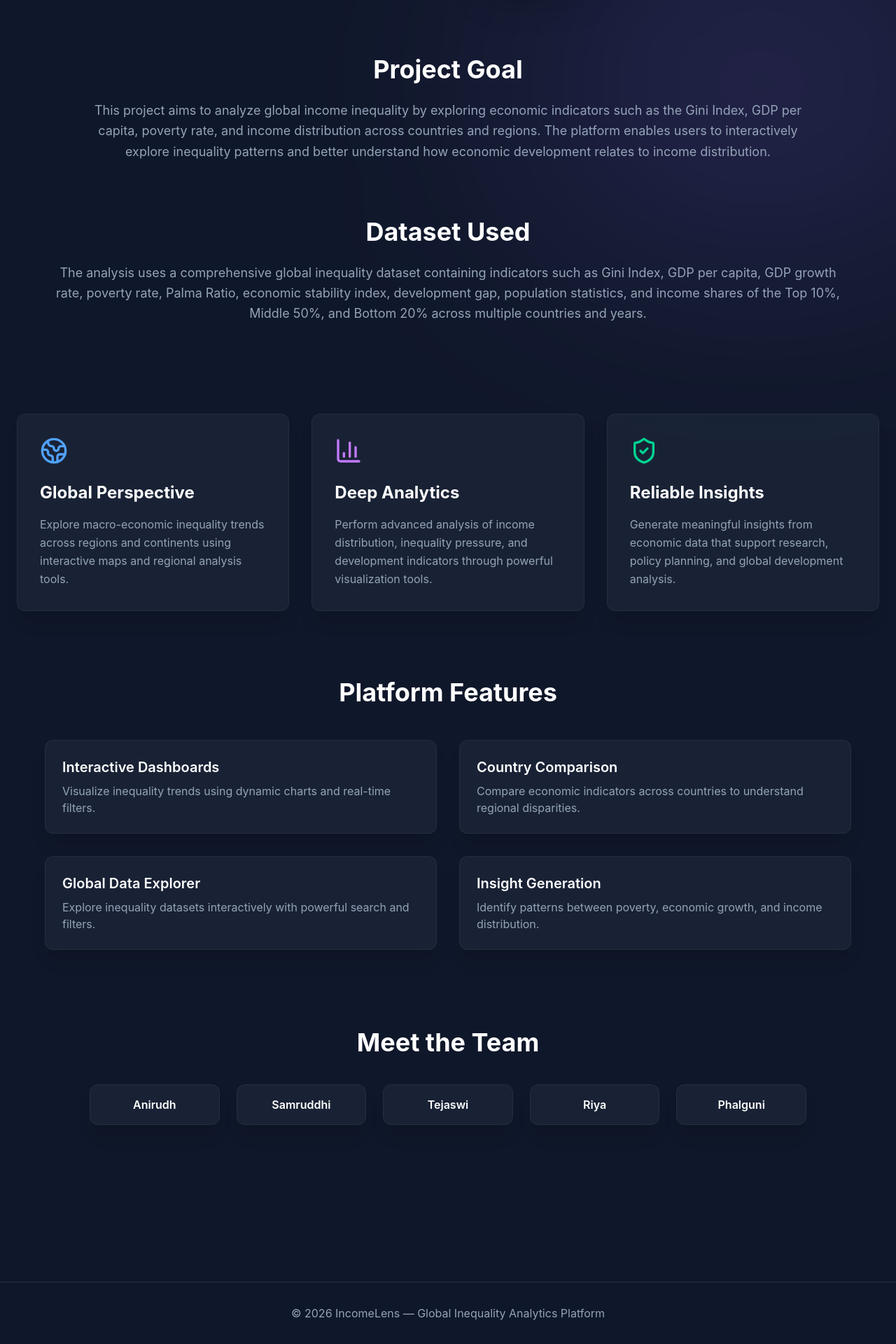
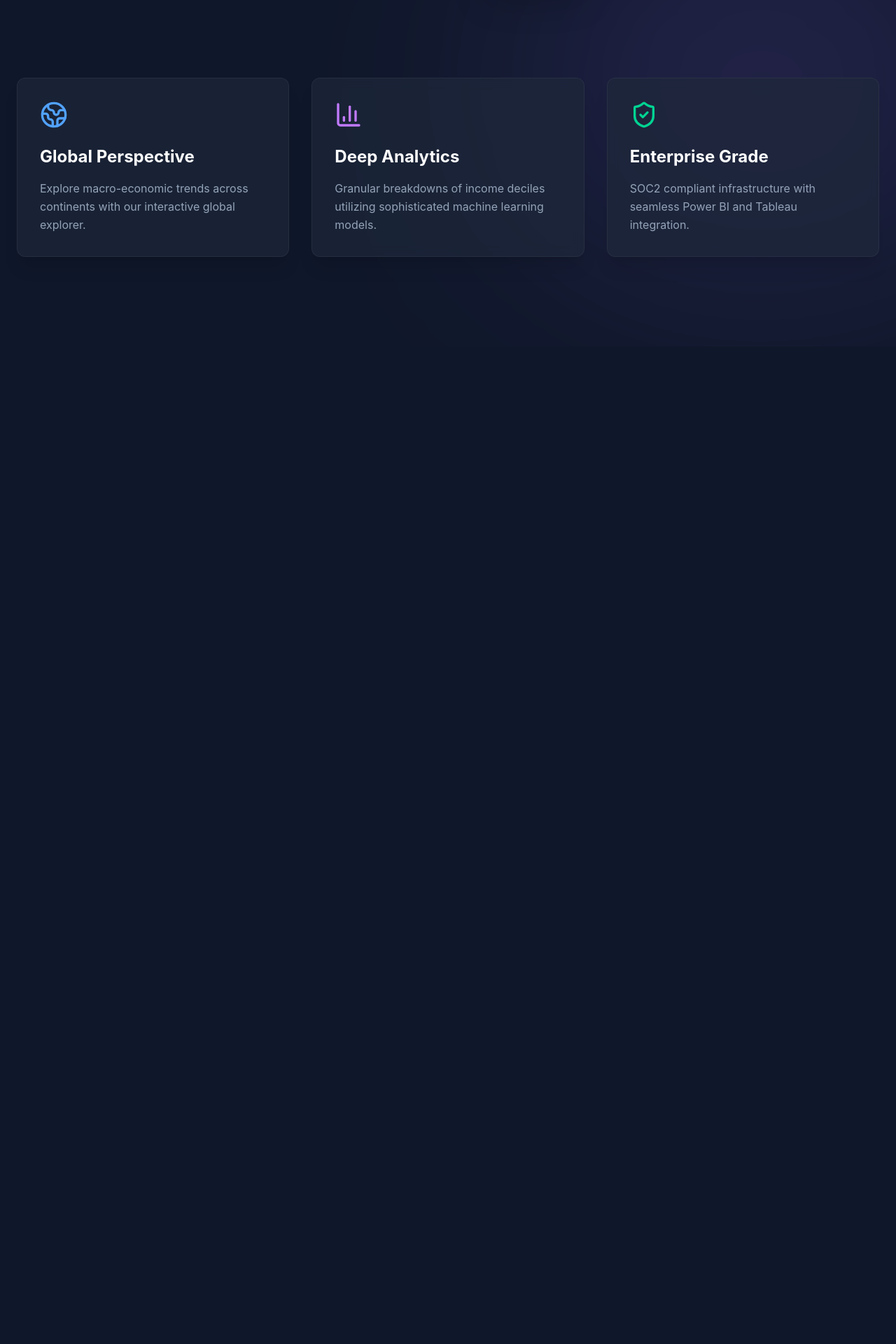
Before and after one commit to bnssaanirudh/IncomeLens-Dashboard, a React (Vite) app: page / in a window 1280 px wide. Shown: the part 641-2561 px from the top of the page at 70% size. After the commit the page ends 1136 px from the top, so only its background shows below. Built offline with nearby package versions, Linux system fonts and the light colour scheme; what groq-sdk would draw is missing.

Commit message:
Update Landing.jsx

```diff
--- a/src/pages/Landing.jsx
+++ b/src/pages/Landing.jsx
@@ -5,16 +5,12 @@ import { motion } from 'framer-motion';
 
 const Landing = () => {
     return (
-
         <div className="min-h-screen bg-background text-text-primary overflow-hidden">
-
             {/* Background Orbs */}
-
             <div className="absolute top-[-20%] left-[-10%] w-[50%] h-[50%] bg-primary/20 rounded-full blur-[150px] mix-blend-screen pointer-events-none" />
             <div className="absolute bottom-[-20%] right-[-10%] w-[50%] h-[50%] bg-secondary/20 rounded-full blur-[150px] mix-blend-screen pointer-events-none" />
 
             {/* Navigation */}
-
             <nav className="glass-panel rounded-none border-t-0 border-x-0 sticky top-0 z-50 px-6 py-4 flex justify-between items-center">
                 <div className="flex items-center gap-3">
                     <div className="w-10 h-10 rounded-xl bg-primary flex items-center justify-center text-white font-bold shadow-[0_0_20px_rgba(59,130,246,0.6)]">
@@ -24,12 +20,10 @@ return (
                         IncomeLens
                     </span>
                 </div>
-
                 <div className="flex gap-4">
                     <Link to="/login" className="px-6 py-2.5 rounded-xl text-white font-medium hover:bg-white/5 transition-colors">
                         Sign In
                     </Link>
-
                     <Link to="/signup" className="px-6 py-2.5 rounded-xl bg-gradient-to-r from-primary to-secondary text-white font-medium hover:scale-105 transition-transform shadow-[0_0_20px_rgba(59,130,246,0.5)]">
                         Get Started
                     </Link>
@@ -37,87 +31,30 @@ Get Started
             </nav>
 
             {/* Hero Section */}
-
             <main className="max-w-7xl mx-auto px-6 pt-24 pb-32 text-center relative z-10">
-
                 <motion.div
                     initial={{ opacity: 0, y: 30 }}
                     animate={{ opacity: 1, y: 0 }}
                     transition={{ duration: 0.8 }}
-
                 >
-
                     <h1 className="text-6xl md:text-8xl font-extrabold tracking-tighter text-white mb-8">
                         Visualize inequality.<br />
                         <span className="bg-clip-text text-transparent bg-gradient-to-r from-blue-400 via-indigo-500 to-purple-500">
                             Drive change.
                         </span>
                     </h1>
-
                     <p className="text-xl md:text-2xl text-text-secondary max-w-3xl mx-auto mb-12 leading-relaxed">
-The premium analytics platform for structural economic analysis.
-Transform complex inequality data into clear, actionable insights
-through interactive dashboards and powerful visualizations.
+                        The premium analytics platform for structural economic analysis. Transform complex data into clear, actionable insights powered by cutting-edge visualizations.
                     </p>
-
                     <div className="flex flex-col sm:flex-row justify-center gap-6">
-
                         <Link to="/signup" className="flex justify-center items-center gap-2 px-8 py-4 rounded-full bg-white text-black font-bold text-lg hover:bg-gray-200 transition-colors">
                             Start Exploring <ArrowRight size={20} />
                         </Link>
-
                         <Link to="/login" className="flex justify-center items-center gap-2 px-8 py-4 rounded-full glass-panel text-white font-bold text-lg hover:bg-white/10 transition-colors">
                             View Demo
                         </Link>
-
                     </div>
                 </motion.div>
-
-{/* Project Goal */}
-<motion.section
-initial={{ opacity: 0, y: 40 }}
-animate={{ opacity: 1, y: 0 }}
-transition={{ duration: 0.8, delay: 0.1 }}
-className="max-w-5xl mx-auto mt-24 text-center"
-
->
-
-<h2 className="text-4xl font-bold text-white mb-6">
-Project Goal
-</h2>
-
-<p className="text-text-secondary text-lg leading-relaxed">
-This project aims to analyze global income inequality by exploring
-economic indicators such as the Gini Index, GDP per capita, poverty rate,
-and income distribution across countries and regions. The platform
-enables users to interactively explore inequality patterns and better
-understand how economic development relates to income distribution.
-</p>
-
-</motion.section>
-
-{/* Dataset Used */}
-<motion.section
-initial={{ opacity: 0, y: 40 }}
-animate={{ opacity: 1, y: 0 }}
-transition={{ duration: 0.8, delay: 0.15 }}
-className="max-w-6xl mx-auto mt-20 text-center"
-
->
-
-<h2 className="text-4xl font-bold text-white mb-6">
-Dataset Used
-</h2>
-
-<p className="text-text-secondary text-lg leading-relaxed">
-The analysis uses a comprehensive global inequality dataset containing
-indicators such as Gini Index, GDP per capita, GDP growth rate, poverty rate,
-Palma Ratio, economic stability index, development gap, population statistics,
-and income shares of the Top 10%, Middle 50%, and Bottom 20% across multiple
-countries and years.
-</p>
-
-</motion.section>
 
                 {/* Feature Grid */}
                 <motion.div
@@ -125,137 +62,31 @@ initial={{ opacity: 0, y: 40 }}
                     animate={{ opacity: 1, y: 0 }}
                     transition={{ duration: 0.8, delay: 0.2 }}
                     className="grid md:grid-cols-3 gap-8 mt-32 text-left"
-
                 >
-
                     <div className="glass-card p-8">
                         <Globe2 className="text-blue-400 mb-6" size={40} />
                         <h3 className="text-2xl font-bold text-white mb-4">Global Perspective</h3>
                         <p className="text-text-secondary leading-relaxed">
-Explore macro-economic inequality trends across regions and continents
-using interactive maps and regional analysis tools.
+                            Explore macro-economic trends across continents with our interactive global explorer.
                         </p>
                     </div>
-
                     <div className="glass-card p-8 relative overflow-hidden group">
                         <div className="absolute inset-0 bg-gradient-to-br from-primary/10 to-secondary/10 opacity-0 group-hover:opacity-100 transition-opacity"></div>
-
                         <BarChart3 className="text-purple-400 mb-6 relative z-10" size={40} />
-
-<h3 className="text-2xl font-bold text-white mb-4 relative z-10">
-Deep Analytics
-</h3>
-
+                        <h3 className="text-2xl font-bold text-white mb-4 relative z-10">Deep Analytics</h3>
                         <p className="text-text-secondary leading-relaxed relative z-10">
-Perform advanced analysis of income distribution, inequality pressure,
-and development indicators through powerful visualization tools.
+                            Granular breakdowns of income deciles utilizing sophisticated machine learning models.
                         </p>
                     </div>
-
                     <div className="glass-card p-8">
                         <ShieldCheck className="text-emerald-400 mb-6" size={40} />
-
-<h3 className="text-2xl font-bold text-white mb-4">
-Reliable Insights
-</h3>
-
+                        <h3 className="text-2xl font-bold text-white mb-4">Enterprise Grade</h3>
                         <p className="text-text-secondary leading-relaxed">
-Generate meaningful insights from economic data that support research,
-policy planning, and global development analysis.
+                            SOC2 compliant infrastructure with seamless Power BI and Tableau integration.
                         </p>
-
                     </div>
                 </motion.div>
-
-{/* Platform Features */}
-<motion.section
-initial={{ opacity: 0, y: 40 }}
-animate={{ opacity: 1, y: 0 }}
-transition={{ duration: 0.8, delay: 0.3 }}
-className="max-w-6xl mx-auto mt-24"
-
->
-
-<h2 className="text-4xl font-bold text-white text-center mb-12">
-Platform Features
-</h2>
-
-<div className="grid md:grid-cols-2 gap-8 text-left">
-
-<div className="glass-card p-6">
-<h4 className="text-xl font-semibold text-white mb-2">
-Interactive Dashboards
-</h4>
-<p className="text-text-secondary">
-Visualize inequality trends using dynamic charts and real-time filters.
-</p>
-</div>
-
-<div className="glass-card p-6">
-<h4 className="text-xl font-semibold text-white mb-2">
-Country Comparison
-</h4>
-<p className="text-text-secondary">
-Compare economic indicators across countries to understand regional disparities.
-</p>
-</div>
-
-<div className="glass-card p-6">
-<h4 className="text-xl font-semibold text-white mb-2">
-Global Data Explorer
-</h4>
-<p className="text-text-secondary">
-Explore inequality datasets interactively with powerful search and filters.
-</p>
-</div>
-
-<div className="glass-card p-6">
-<h4 className="text-xl font-semibold text-white mb-2">
-Insight Generation
-</h4>
-<p className="text-text-secondary">
-Identify patterns between poverty, economic growth, and income distribution.
-</p>
-</div>
-
-</div>
-
-</motion.section>
-
-{/* Team Members */}
-<motion.section
-initial={{ opacity: 0, y: 40 }}
-animate={{ opacity: 1, y: 0 }}
-transition={{ duration: 0.8, delay: 0.35 }}
-className="max-w-5xl mx-auto mt-28 text-center"
-
->
-
-<h2 className="text-4xl font-bold text-white mb-10">
-Meet the Team
-</h2>
-
-<div className="grid grid-cols-2 md:grid-cols-5 gap-6">
-
-{["Anirudh","Samruddhi","Tejaswi","Riya","Phalguni"].map((member) => (
-
-<div key={member} className="glass-card p-4 text-center">
-<p className="text-white font-semibold">{member}</p>
-</div>
-))}
-
-</div>
-
-</motion.section>
-
             </main>
-
-{/* Footer */}
-
-<footer className="mt-24 py-8 text-center text-text-secondary border-t border-white/10">
-<p>© 2026 IncomeLens — Global Inequality Analytics Platform</p>
-</footer>
-
         </div>
     );
 };
```
Lines whose indentation alone changed are shown as unchanged.
